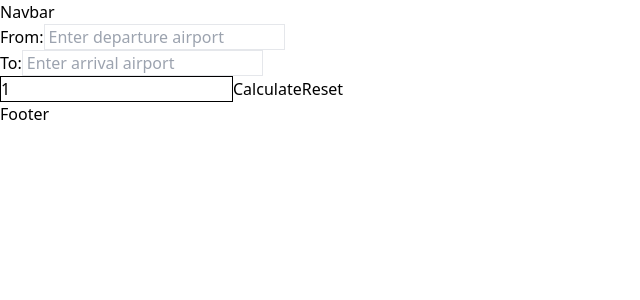
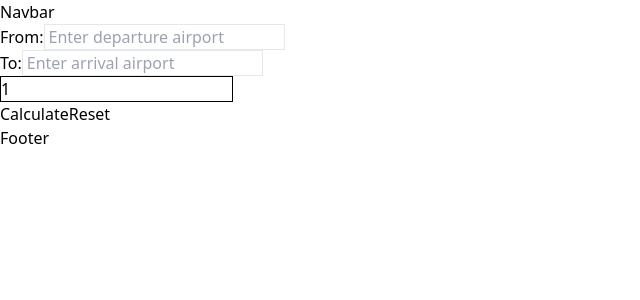
Before and after one commit to Matteonegridev/GreenPrints, a React (Vite) app: page / in a window 1280 px wide. Shown: the top 300 px of the page, without its empty margins (0-640 px from the left). Built offline with nearby package versions, Linux system fonts and the light colour scheme; no server answers.

Commit message:
improved reset button

```diff
--- a/package.json
+++ b/package.json
@@ -17,6 +17,7 @@
     "@tanstack/react-query": "^5.59.19",
     "@tanstack/react-query-devtools": "^5.59.19",
     "axios": "^1.7.7",
+    "i18n": "^0.15.1",
     "react": "^18.3.1",
     "react-dom": "^18.3.1",
     "react-router-dom": "^6.27.0",
--- a/src/Components/AirportForm.tsx
+++ b/src/Components/AirportForm.tsx
@@ -143,6 +143,7 @@ function AirportForm() {
           passengers={passengers}
           setPassengers={setPassengers}
         />
+        <div>
           <button
             id="calculate"
             disabled={isCalculated || !fieldNotEmpty}
@@ -174,6 +175,7 @@ function AirportForm() {
           >
             Reset
           </button>
+        </div>
         {isCalculated && (
           <p>Estimated Footprint: {totalFootprint} tonnes CO2e</p>
         )}
```
Also changed, not shown: 1 other file (tests, documents, lock files or other folders). Lines whose indentation alone changed are shown as unchanged.
